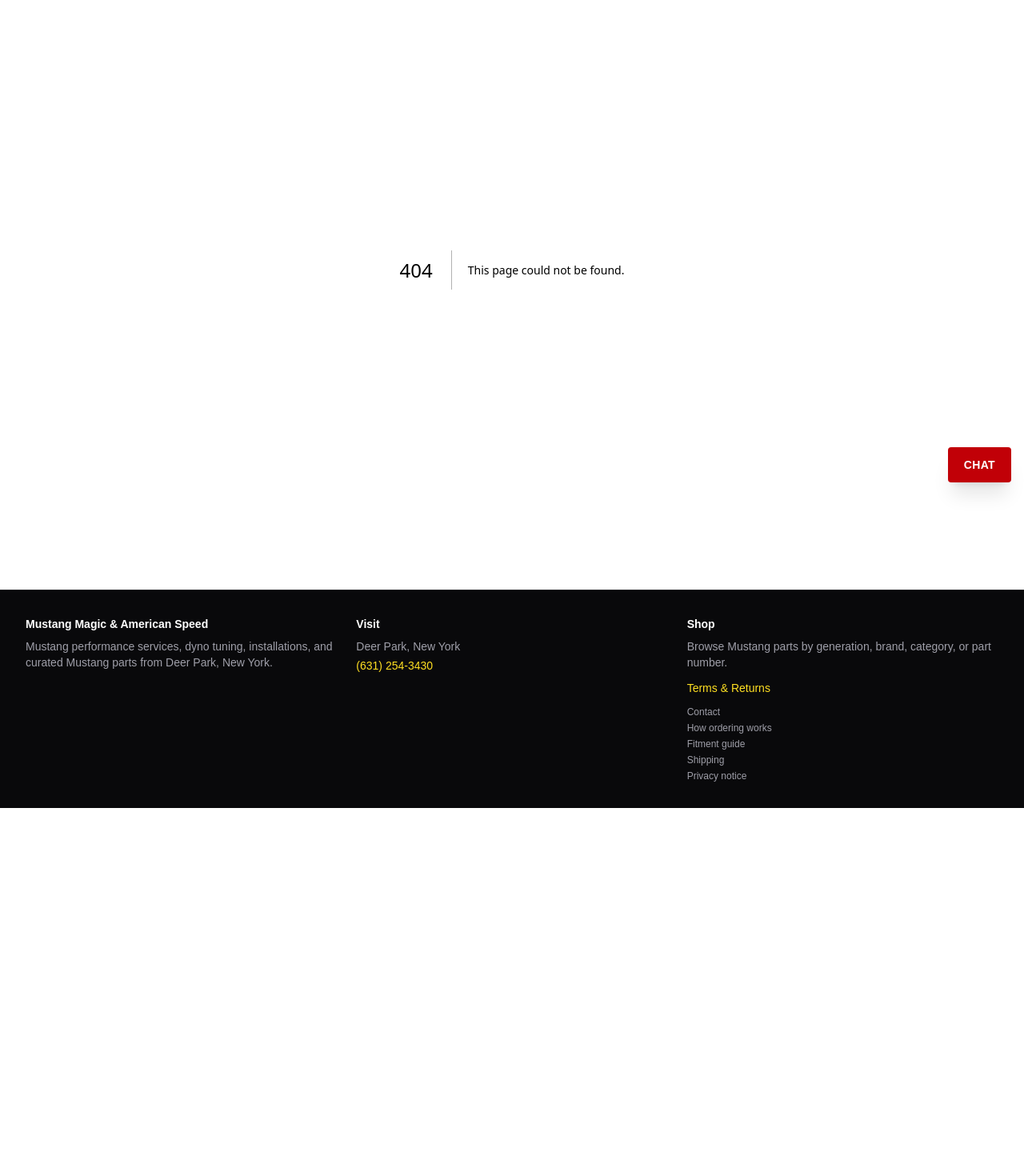
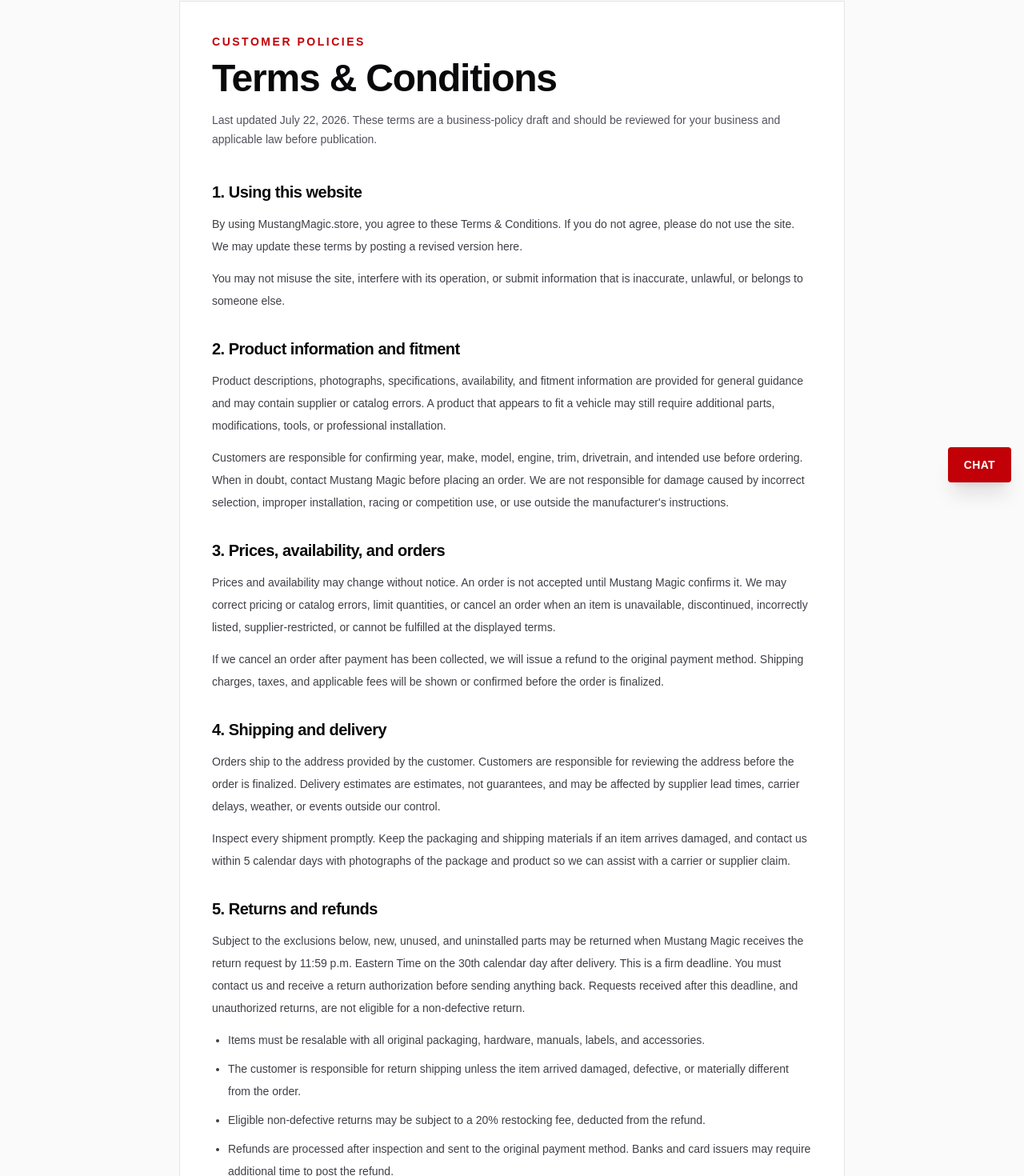
Before and after one commit to Urban-Redneck/mustangmagic-shop, a Next.js app: page /terms in a window 1280 px wide. Before the commit this address had no page. Shown: the part 181-1651 px from the top of the page at 80% size. Before the commit the page ends 1191 px from the top, so only its background shows below. Built offline with nearby package versions, Linux system fonts and the light colour scheme.

Commit message:
Set firm 30-day return cutoff

```diff
--- a/src/app/returns/page.tsx
+++ b/src/app/returns/page.tsx
@@ -17,7 +17,10 @@ export default function ReturnsPage() {
         <p>
           Call (631) 254-3430 with your order or invoice information, part
           number, reason for the request, and photographs when relevant. Do not
-          ship a return without receiving instructions from the shop.
+          ship a return without receiving instructions from the shop. For a
+          non-defective return, Mustang Magic must receive your return request
+          by 11:59 p.m. Eastern Time on the 30th calendar day after delivery.
+          This deadline is firm.
         </p>
       </DraftSection>
       <DraftSection title="Things that may affect eligibility">
--- /dev/null
+++ b/src/app/terms/page.tsx
@@ -0,0 +1,200 @@
+import Link from "next/link";
+
+export const metadata = {
+  title: "Terms & Conditions",
+  description:
+    "Terms of use, ordering terms, and return policy for Mustang Magic & American Speed.",
+};
+
+export default function TermsPage() {
+  return (
+    <main className="bg-zinc-50">
+      <div className="mx-auto max-w-4xl px-5 py-12 lg:px-8 lg:py-16">
+        <div className="border border-zinc-200 bg-white p-6 sm:p-10">
+          <p className="text-sm font-black uppercase tracking-[0.18em] text-red-700">
+            Customer policies
+          </p>
+          <h1 className="mt-3 text-4xl font-black tracking-tight text-zinc-950 sm:text-5xl">
+            Terms &amp; Conditions
+          </h1>
+          <p className="mt-4 text-sm leading-6 text-zinc-600">
+            Last updated July 22, 2026. These terms are a business-policy draft
+            and should be reviewed for your business and applicable law before
+            publication.
+          </p>
+
+          <div className="mt-10 grid gap-8 text-sm leading-7 text-zinc-700">
+            <PolicySection title="1. Using this website">
+              <p>
+                By using MustangMagic.store, you agree to these Terms &amp;
+                Conditions. If you do not agree, please do not use the site. We
+                may update these terms by posting a revised version here.
+              </p>
+              <p>
+                You may not misuse the site, interfere with its operation, or
+                submit information that is inaccurate, unlawful, or belongs to
+                someone else.
+              </p>
+            </PolicySection>
+
+            <PolicySection title="2. Product information and fitment">
+              <p>
+                Product descriptions, photographs, specifications, availability,
+                and fitment information are provided for general guidance and
+                may contain supplier or catalog errors. A product that appears
+                to fit a vehicle may still require additional parts,
+                modifications, tools, or professional installation.
+              </p>
+              <p>
+                Customers are responsible for confirming year, make, model,
+                engine, trim, drivetrain, and intended use before ordering. When
+                in doubt, contact Mustang Magic before placing an order. We are
+                not responsible for damage caused by incorrect selection,
+                improper installation, racing or competition use, or use
+                outside the manufacturer&apos;s instructions.
+              </p>
+            </PolicySection>
+
+            <PolicySection title="3. Prices, availability, and orders">
+              <p>
+                Prices and availability may change without notice. An order is
+                not accepted until Mustang Magic confirms it. We may correct
+                pricing or catalog errors, limit quantities, or cancel an order
+                when an item is unavailable, discontinued, incorrectly listed,
+                supplier-restricted, or cannot be fulfilled at the displayed
+                terms.
+              </p>
+              <p>
+                If we cancel an order after payment has been collected, we will
+                issue a refund to the original payment method. Shipping charges,
+                taxes, and applicable fees will be shown or confirmed before the
+                order is finalized.
+              </p>
+            </PolicySection>
+
+            <PolicySection title="4. Shipping and delivery">
+              <p>
+                Orders ship to the address provided by the customer. Customers
+                are responsible for reviewing the address before the order is
+                finalized. Delivery estimates are estimates, not guarantees, and
+                may be affected by supplier lead times, carrier delays, weather,
+                or events outside our control.
+              </p>
+              <p>
+                Inspect every shipment promptly. Keep the packaging and shipping
+                materials if an item arrives damaged, and contact us within 5
+                calendar days with photographs of the package and product so we
+                can assist with a carrier or supplier claim.
+              </p>
+            </PolicySection>
+
+            <PolicySection title="5. Returns and refunds">
+              <p>
+                Subject to the exclusions below, new, unused, and uninstalled
+                parts may be returned when Mustang Magic receives the return
+                request by 11:59 p.m. Eastern Time on the 30th calendar day
+                after delivery. This is a firm deadline. You must contact us
+                and receive a return authorization before sending anything back.
+                Requests received after this deadline, and unauthorized returns,
+                are not eligible for a non-defective return.
+              </p>
+              <ul>
+                <li>Items must be resalable with all original packaging, hardware, manuals, labels, and accessories.</li>
+                <li>The customer is responsible for return shipping unless the item arrived damaged, defective, or materially different from the order.</li>
+                <li>Eligible non-defective returns may be subject to a 20% restocking fee, deducted from the refund.</li>
+                <li>Refunds are processed after inspection and sent to the original payment method. Banks and card issuers may require additional time to post the refund.</li>
+              </ul>
+              <p>
+                To request a return, call{" "}
+                <a className="font-bold text-red-700 hover:text-red-900" href="tel:+16312543430">
+                  (631) 254-3430
+                </a>{" "}
+                with your order number, part number, reason for the return, and
+                photographs when relevant.
+              </p>
+            </PolicySection>
+
+            <PolicySection title="6. Items that are not returnable">
+              <p>
+                Unless required by law or covered by a confirmed warranty or
+                shipping claim, the following items are generally not eligible
+                for return:
+              </p>
+              <ul>
+                <li>Installed, used, modified, damaged, or incomplete parts.</li>
+                <li>Electrical, electronic, fuel, ignition, or opened fluid-related items.</li>
+                <li>Custom-built, personalized, clearance, or final-sale items.</li>
+                <li>Special-order, non-stock, drop-ship, or supplier-restricted items.</li>
+                <li>Items without their original packaging, labels, hardware, or accessories.</li>
+              </ul>
+              <p>
+                Some manufacturers impose additional return rules or fees. Those
+                rules will apply when disclosed before the order is accepted.
+              </p>
+            </PolicySection>
+
+            <PolicySection title="7. Defective, damaged, or incorrect items">
+              <p>
+                Contact us before installing or modifying an item that appears
+                damaged, defective, or incorrect. Do not throw away the
+                packaging. We may request photographs, diagnostic information, or
+                inspection by the manufacturer before approving a replacement,
+                repair, or refund. Manufacturer warranties apply according to
+                the manufacturer&apos;s terms and may require the customer to work
+                through the manufacturer&apos;s warranty process.
+              </p>
+            </PolicySection>
+
+            <PolicySection title="8. Limitation of liability">
+              <p>
+                To the maximum extent permitted by law, Mustang Magic &amp;
+                American Speed is not liable for indirect, incidental, special,
+                or consequential loss, including loss arising from vehicle
+                downtime, labor, towing, lost use, or damage resulting from
+                installation or use of a product. Nothing in these terms excludes
+                rights or remedies that cannot legally be excluded.
+              </p>
+            </PolicySection>
+
+            <PolicySection title="9. Contact">
+              <p>
+                Mustang Magic &amp; American Speed
+                <br />Deer Park, New York
+                <br />
+                <a className="font-bold text-red-700 hover:text-red-900" href="tel:+16312543430">
+                  (631) 254-3430
+                </a>
+              </p>
+            </PolicySection>
+          </div>
+
+          <div className="mt-10 border-t border-zinc-200 pt-6">
+            <Link
+              href="/parts"
+              className="inline-flex rounded bg-red-700 px-5 py-3 text-sm font-black uppercase tracking-wide text-white hover:bg-red-800"
+            >
+              Browse parts
+            </Link>
+          </div>
+        </div>
+      </div>
+    </main>
+  );
+}
+
+function PolicySection({
+  title,
+  children,
+}: {
+  title: string;
+  children: React.ReactNode;
+}) {
+  return (
+    <section>
+      <h2 className="text-xl font-black tracking-tight text-zinc-950">{title}</h2>
+      <div className="mt-3 grid gap-3 [&_li]:ml-5 [&_li]:list-disc [&_ul]:grid [&_ul]:gap-2">
+        {children}
+      </div>
+    </section>
+  );
+}
```
